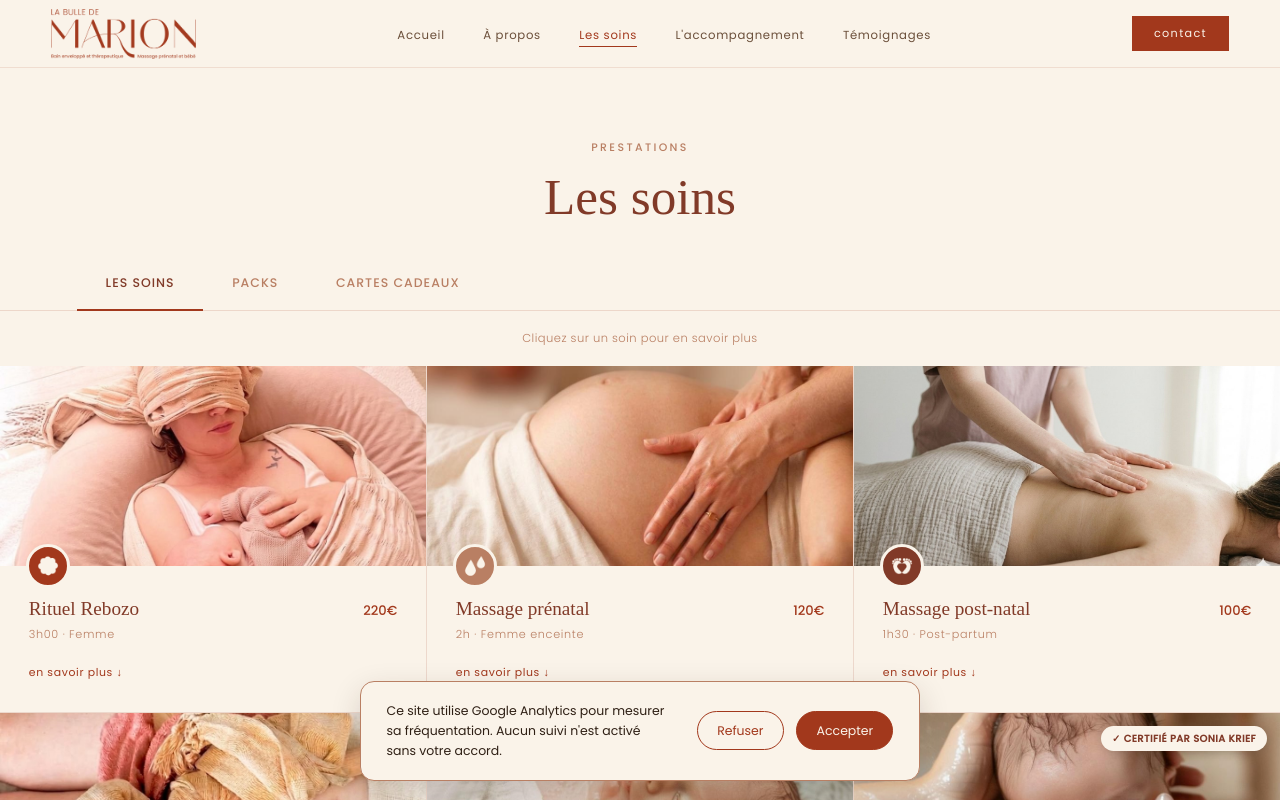
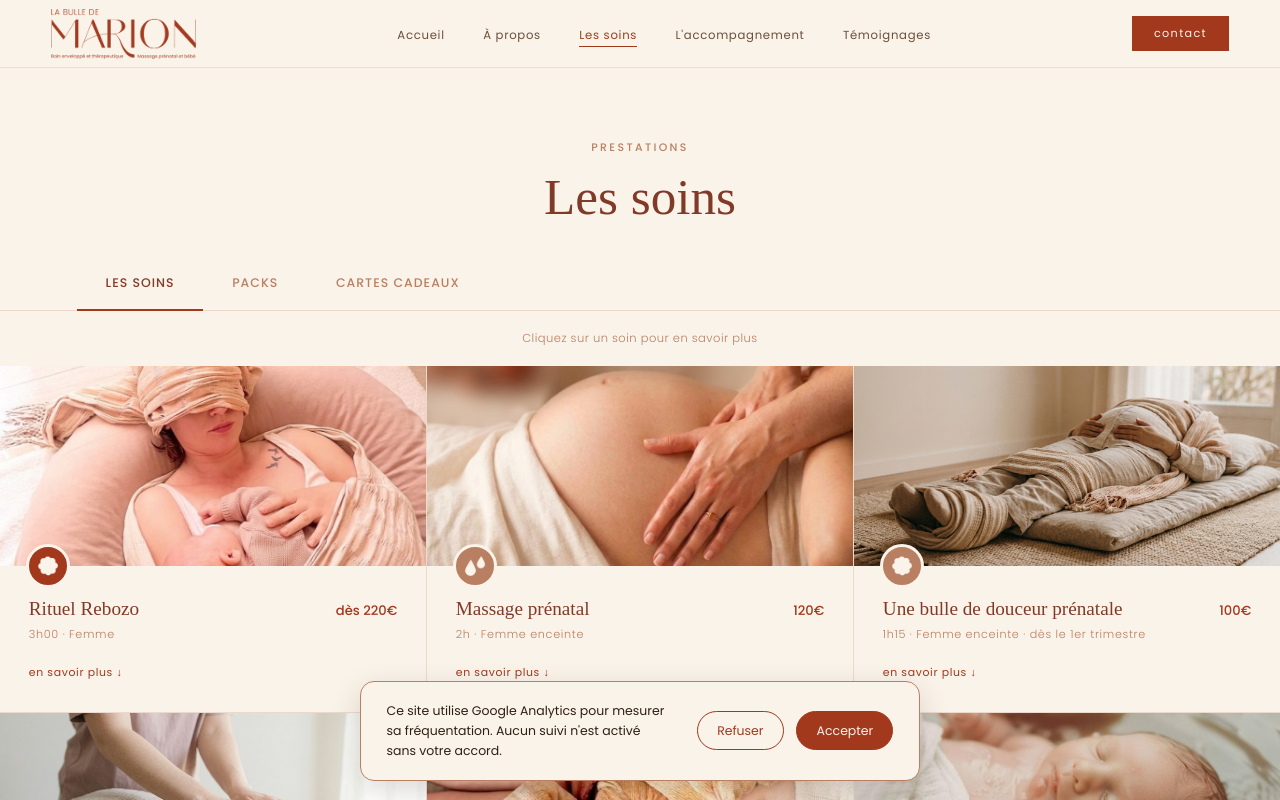
Before and after one commit to marcel-lavergne/LaBulleDeMarion, a React (Vite) app: page /soins in a window 1280 px wide. Built offline with nearby package versions, Linux system fonts and the light colour scheme; a web font is replaced by a local one.

Commit message:
add new service

```diff
--- a/index.html
+++ b/index.html
@@ -8,7 +8,7 @@
     <title>La Bulle de Marion — Massage prénatal, postnatal & bébé à domicile, Massy (91)</title>
     <meta
       name="description"
-      content="Marion, praticienne en périnatalité à Massy (Essonne, 91). Massage prénatal, postnatal et bébé, bain enveloppé et thérapeutique bébé, rituel Rebozo, serrage du bassin — à domicile à Massy et alentours."
+      content="Marion, praticienne en périnatalité à Massy (Essonne, 91). Massage prénatal, postnatal et bébé, bain enveloppé, rituel Rebozo, serrage du bassin — à domicile à Massy et alentours."
     />
     <meta name="author" content="La Bulle de Marion" />
     <meta name="robots" content="index, follow" />
--- a/src/config/routes.js
+++ b/src/config/routes.js
@@ -26,7 +26,7 @@ export const ROUTES = [
     path: "/soins",
     title: "Soins & massages bébé et femme enceinte à Massy (91) | La Bulle de Marion",
     description:
-      "Massage prénatal et postnatal, massage bébé, bain enveloppé et thérapeutique bébé, rituel Rebozo, serrage du bassin. Soins et tarifs, à domicile à Massy et en Essonne (91).",
+      "Massage prénatal et postnatal, massage bébé, bain enveloppé et thalasso bébé, rituel Rebozo, serrage du bassin. Soins et tarifs, à domicile à Massy et en Essonne (91).",
   },
   {
     id: "accompagnement",
--- a/src/data/packs.js
+++ b/src/data/packs.js
@@ -31,13 +31,13 @@ export const PACKS = [
   },
   {
     id: "pack-5",
-    name: "Thérapeutique bain bébé + Atelier découverte massage bébé",
+    name: "Thalasso bain bébé + Atelier découverte massage bébé",
     price: "145€",
     originalPrice: "155€",
   },
   {
     id: "pack-6",
-    name: "Thérapeutique bain bébé + Rituel Rebozo",
+    name: "Thalasso bain bébé + Rituel Rebozo",
     price: "310€",
     originalPrice: "320€",
   },
--- a/src/data/soins.js
+++ b/src/data/soins.js
@@ -16,6 +16,7 @@ import imgVentre       from "../assets/soin-maux-ventre.jpg";
 import imgEnfant from "../assets/soin-massage-enfant.jpg";
 import imgHeadSpa from "../assets/soin-head-massage.jpg";
 import imgHeadSpaSkin from "../assets/soin-head-skin-to-skin-massage.png";
+import imgBulle from "../assets/soin-bulle-douceur.jpg";
 
 export const SOINS = [
   {
@@ -25,6 +26,11 @@ export const SOINS = [
     name: "Rituel Rebozo",
     duration: "3h00",
     price: "220€",
+    formules: [
+      { id: "rebozo",          nom: "Seul",      price: "220€" },
+      { id: "rebozo-4-mains",  nom: "À 4 mains", price: "340€" },
+    ],
+    encart: "Pour un lâcher-prise encore plus profond et un cocon enveloppant absolu, le rituel Rebozo vous est proposé en formule à 4 mains, bercées par la présence et l'énergie simultanée de deux praticiennes.",
     cible: "Femme",
     color: "terra",
     description:
@@ -59,6 +65,40 @@ export const SOINS = [
       "favorise le lien précoce entre la mère et son bébé",
     ],
     contrindications: "Premier trimestre de grossesse, infectieux (états fébriles, infections, inflammations, plaies.), grossesse (Saignements vaginaux, contractions prématurées, menace d’accouchement prématurés, ruptures des membranes, col de l’utérus ouvert, douleurs abdominales), certaines pathologies (prééclampsie, hypertension artérielle, placenta prævia, retard de croissance fœtal), thrombose, phlébite, trouble circulatoire",
+  },
+  {
+    id: "bulle-douceur-prenatale",
+    icon: "flower",
+    image: imgBulle,
+    name: "Une bulle de douceur prénatale",
+    duration: "1h15",
+    price: "100€",
+    cible: "Femme enceinte · dès le 1er trimestre",
+    color: "rose",
+    description:
+      "Parce que le corps et l'esprit d'une future maman traversent un tsunami de changements dès les premiers mois, La Bulle de Marion vous propose un soin sur-mesure, tout en douceur et en sécurité. Ici, pas de pressions ni de serrage : place à l'enveloppement, au bercement et à la reconnexion avec votre bébé.",
+    deroule: [
+      {
+        titre: "Un temps d'accueil et de méditation guidée",
+        texte: "Pour déposer les émotions, apaiser le mental, relâcher les petites tensions du quotidien et vous connecter en douceur à votre bulle intérieure.",
+      },
+      {
+        titre: "Des bercements enveloppants au Rebozo",
+        texte: "Réalisés tout en délicatesse (sans aucune compression du bassin ni du ventre), ces mouvements de balancier procurent un sentiment de sécurité profonde et imitent le bercement utérin.",
+      },
+      {
+        titre: "L'enveloppement des extrémités (tête, épaules, genoux et pieds)",
+        texte: "Un rituel de contenance réconfortant avec les tissus pour relâcher les articulations, procurer un ancrage chaleureux et offrir un apaisement total du système nerveux.",
+      },
+    ],
+    apporte: [
+      "Sécurité & douceur, dès le 1er trimestre",
+      "Apaisement du stress",
+      "Aide à mieux vivre les petits maux de début de grossesse",
+      "Reconnexion à son corps et à son bébé",
+    ],
+    encart: "Soin réalisé sans huiles essentielles et sans chaleur excessive, dans le plus strict respect de la physiologie de la grossesse.",
+    contrindications: null, // à compléter avec Marion
   },
   {
     id: "postnatal",
@@ -100,6 +140,7 @@ export const SOINS = [
   },
   {
     id: "bain-enveloppe",
+    encart: "Parce que ces premiers moments sont uniques et éphémères, La Bulle de Marion s'associe à un photographe professionnel pour vous proposer des séances photos exclusives pendant le bain enveloppé ou le thalasso bain bébé. Un merveilleux moyen de graver ces instants suspendus en images. N'hésitez pas à me contacter si vous êtes intéressés.",
     icon: "drops",
     image: imgBainEnv,
     name: "Bain enveloppé",
@@ -121,16 +162,17 @@ export const SOINS = [
   },
   {
     id: "bain-therapeutique",
+    encart: "Parce que ces premiers moments sont uniques et éphémères, La Bulle de Marion s'associe à un photographe professionnel pour vous proposer des séances photos exclusives pendant le bain enveloppé ou le thalasso bain bébé. Un merveilleux moyen de graver ces instants suspendus en images. N'hésitez pas à me contacter si vous êtes intéressés.",
     icon: "flower",
     image: imgBainThera,
-    name: "Thérapeutique bain bébé",
+    name: "Thalasso bain bébé",
     certif: "Certifié par Sonia Krief",
     duration: "1h30",
     price: "100€",
     cible: "Bébé",
     color: "rouge",
     description:
-      "Bain enveloppé effectué par Marion elle-même. Offre les mêmes bénéfices profonds dans un cadre thérapeutique et sécurisant.",
+      "Bain enveloppé effectué par Marion elle-même. Offre les mêmes bénéfices profonds dans un cadre apaisant et sécurisant.",
     apporte: [
       "Apaisement et relaxation",
       "Réduction du stress et de l'anxiété",
@@ -220,7 +262,7 @@ export const SOINS = [
 },
  {
   id: "head-spa",
-   lieu: "Uniquement à la Symphonie des Mains (Massy)",
+  lieu: "Uniquement à la Symphonie des Mains (Massy)",
   icon: "head",
   image: imgHeadSpa,
   name: "Head Spa",
@@ -241,7 +283,7 @@ export const SOINS = [
 },
  {
   id: "head-spa-skin",
-    lieu: "Uniquement à la Symphonie des Mains (Massy)",
+  lieu: "Uniquement à la Symphonie des Mains (Massy)",
   icon: "head-skin",
   image: imgHeadSpaSkin,
   name: "Head Spa peau à peau",
--- a/src/data/temoignages.js
+++ b/src/data/temoignages.js
@@ -10,7 +10,7 @@ export const TEMOIGNAGES = [
     id: "t-2",
     text: "Marion est une professionnelle douce, bienveillante et à l'écoute. Le bain thérapeutique de notre nouveau-né s'est très bien déroulé et nous avons beaucoup apprécié ce moment. Elle a également pris le temps d'échanger avec nous avant le bain, ce qui nous a permis d'être rassurés et en confiance. Son contact avec les parents est très agréable et professionnel. Je la recommande sans hésitation.",
     author: "Papa d'Andréa",
-    detail: "Bain thérapeutique · 3 semaines",
+    detail: "Bain thalasso · 3 semaines",
   },
   {
     id: "t-3",
--- a/src/pages/Contact.jsx
+++ b/src/pages/Contact.jsx
@@ -109,7 +109,7 @@ export default function Contact() {
             <p className={styles.infoValue}>À domicile — Essonne (91), Hauts-de-Seine (92), Val-de-Marne (94)</p>
             <p style={{ fontSize: ".82rem", marginTop: ".45rem", opacity: .8, fontWeight: 300, lineHeight: 1.6 }}>
               Dans un rayon de 15 km autour de Massy. Au-delà, un supplément
-              kilométrique de 0,30 €/km s'applique pour un aller et un retour.
+              kilométrique de 0,60 €/km s'applique pour un aller et un retour.
             </p>
             <p className={styles.infoValue} style={{ marginTop: ".5rem" }}>
               À La symphonie des mains - 8 rue Normandie Niemen 91300 Massy
--- a/src/pages/Home.jsx
+++ b/src/pages/Home.jsx
@@ -15,7 +15,7 @@ import feuillage from "../assets/feuillage-large.jpg";
    → les photos restent automatiquement identiques à la page Soins.
    Au clic, on défile jusqu'au soin correspondant. */
 const FEATURED_SOINS = [
-  { id: "bain-therapeutique",          label: "Thérapeutique bain bébé" },
+  { id: "bain-thalasso",          label: "Thalasso bain bébé" },
   { id: "massage-bebe-accompagnement", label: "Massage bébé" },
   { id: "rebozo",                      label: "Rituel Rebozo" },
 ];
@@ -78,8 +78,7 @@ export default function Home({ navigate }) {
         {FEATURED_SOINS.map((f) => {
           const soin = SOINS.find((s) => s.id === f.id);
           if (!soin) return null;
-          const sub = `${soin.duration} · ${soin.price}`;
-          return (
+const sub = `${soin.duration} · ${soin.formules ? "dès " : ""}${soin.price}`;          return (
             <button
               key={f.id}
               className={`${styles.featuredCard} lift`}
--- a/src/pages/Soins.jsx
+++ b/src/pages/Soins.jsx
@@ -65,15 +65,30 @@ export default function Soins({ navigate }) {
                   <div className={styles.cardBody}>
                     <div className={styles.cardHeader}>
                       <h3 className={styles.cardName}>{soin.name}</h3>
-                      <span className={styles.cardPrice}>{soin.price}</span>
+                      <span className={styles.cardPrice}>{soin.formules ? `dès ${soin.price}` : soin.price}</span>
                     </div>
                     <p className={styles.cardMeta}>{soin.duration} · {soin.cible}</p>
                     {soin.lieu && <p className={styles.cardLieu}>📍 {soin.lieu}</p>}
-                    <div className={styles.accordion} style={{ maxHeight: isOpen ? "500px" : "0" }}>
+                    <div className={styles.accordion} style={{ maxHeight: isOpen ? "1800px" : "0" }}>
                       <p className={styles.desc}>{soin.description}</p>
+                      {soin.deroule && (
+                        <ol className={styles.deroule}>
+                          {soin.deroule.map(d => (
+                            <li key={d.titre}><strong>{d.titre}</strong> : {d.texte}</li>
+                          ))}
+                        </ol>
+                      )}
                       <div className={styles.tags}>
                         {soin.apporte.map(a => <span key={a} className={styles.tag}>{a}</span>)}
                       </div>
+                      {soin.formules && (
+                        <ul className={styles.formules}>
+                          {soin.formules.map(f => (
+                            <li key={f.id}><span>{f.nom}</span><strong>{f.price}</strong></li>
+                          ))}
+                        </ul>
+                      )}
+                      {soin.encart && <p className={styles.encart}>{soin.encart}</p>}
                       {soin.contrindications && (
                         <p className={styles.ci}>⚠ Contre-indications : {soin.contrindications}</p>
                       )}
```
Also changed, not shown: src/pages/Soins.module.css (+7 -0 lines), src/assets/soin-bulle-douceur.jpg (added), 1 other file (tests, documents, lock files or other folders).
